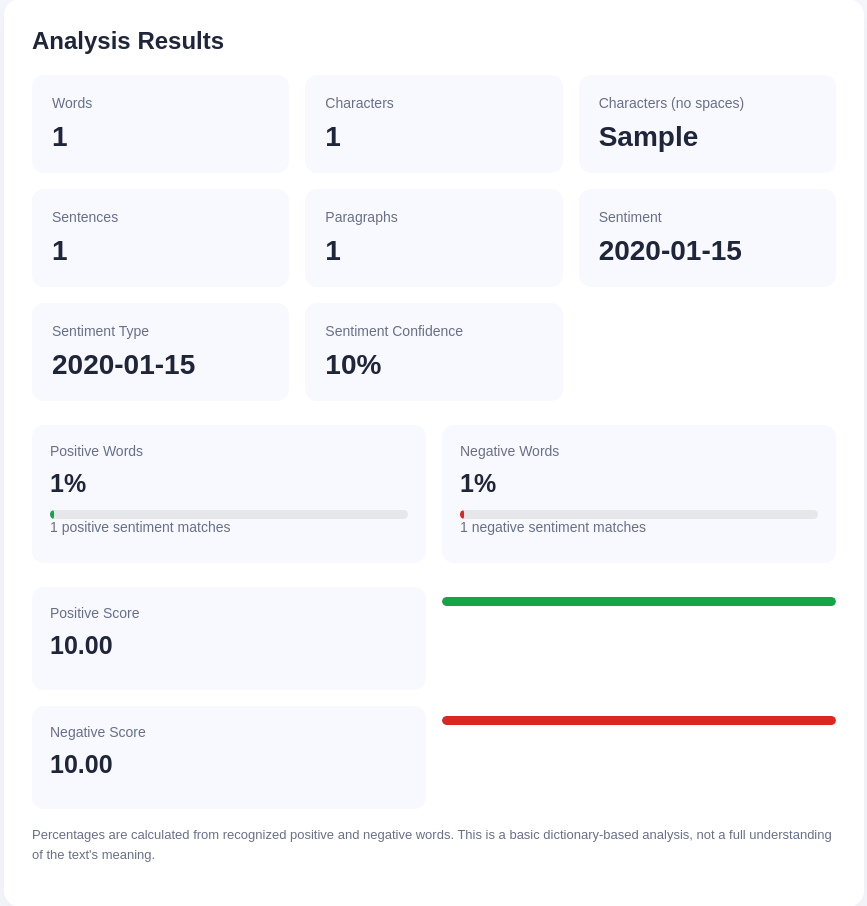
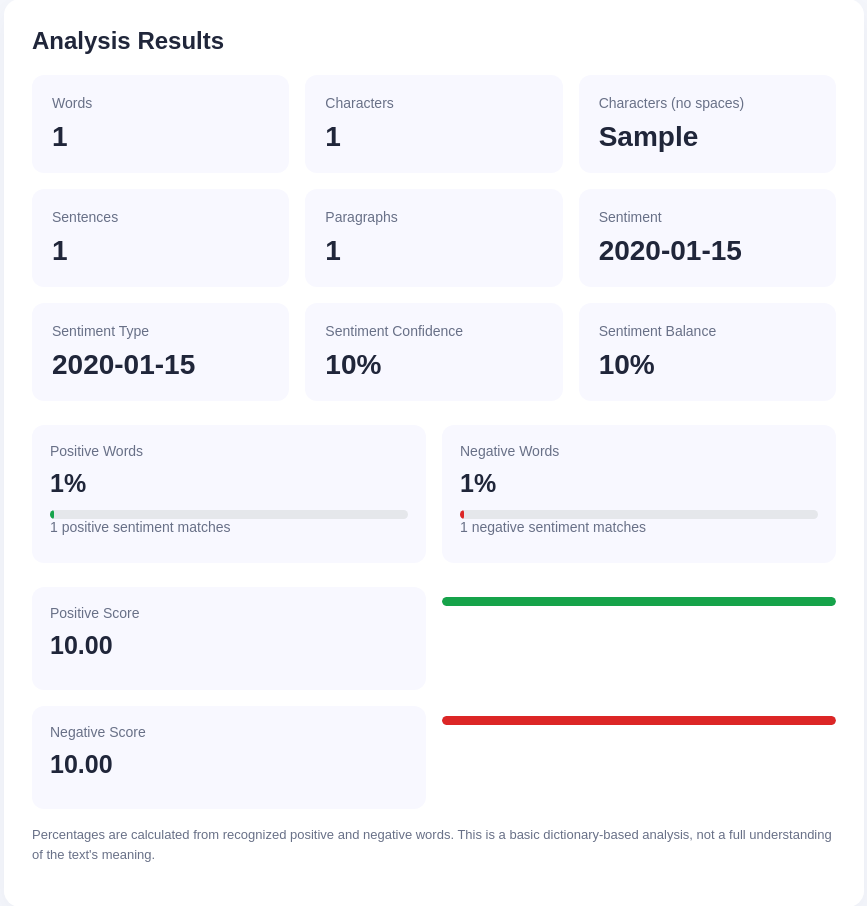
Before and after one commit to roshan-kumar071/ai-text-analyzer, a Flask app: template templates/index.html in a window 1280 px wide. Shown: the part 630-1536 px from the top of the page, without its empty margins (206-1073 px from the left). Run offline with Flask 3, Linux system fonts and the light colour scheme; the template is opened without the code that fills it: most values are stand-ins (such as "Sample title", 1, 10 or a date in 2020).

Commit message:
Add sentiment balance score

```diff
--- a/app.py
+++ b/app.py
@@ -202,6 +202,17 @@ def analyze_text(text):
 
     sentiment_total = positive_count + negative_count
 
+    total_score = positive_score + negative_score
+
+    if total_score > 0:
+        sentiment_balance = round(
+            (positive_score - negative_score)
+            / total_score * 100,
+            1
+        )
+    else:
+        sentiment_balance = 0
+
     if positive_score > negative_score:
         sentiment = "Positive"
     elif negative_score > positive_score:
@@ -254,6 +265,7 @@ def analyze_text(text):
         "sentiment": sentiment,
         "sentiment_type": sentiment_type,
         "sentiment_confidence": sentiment_confidence,
+        "sentiment_balance": sentiment_balance,
     }
 
 
--- a/templates/index.html
+++ b/templates/index.html
@@ -358,6 +358,11 @@
                     <p>Sentiment Confidence</p>
                     <h3>{{ "%.1f"|format(result.sentiment_confidence)|replace(".0", "") }}%</h3>
                 </div>
+
+                <div class="stat">
+                    <p>Sentiment Balance</p>
+                    <h3>{{ "%.1f"|format(result.sentiment_balance)|replace(".0", "") }}%</h3>
+                </div>
             </div>
 
 
```
